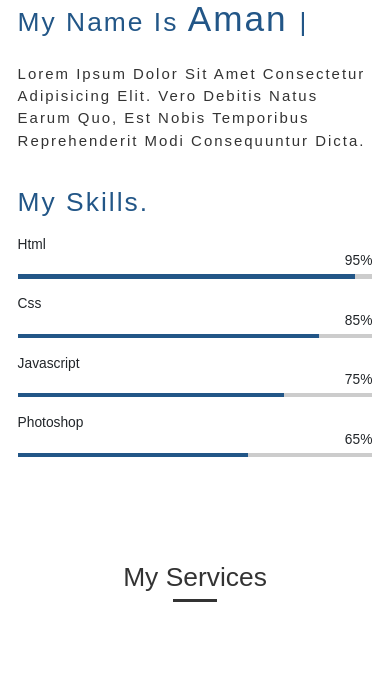
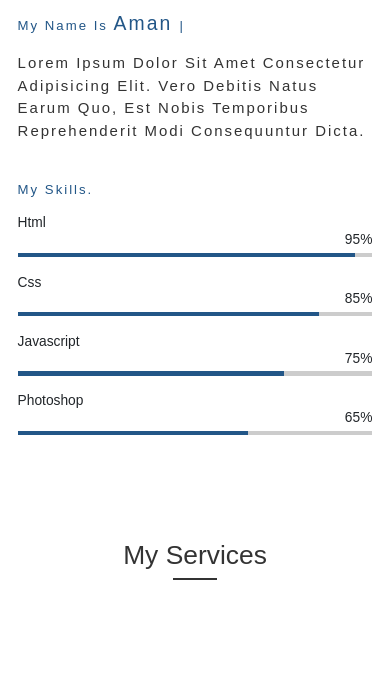
Before and after one commit to meet2aman/portfolio.github.io, a plain HTML site: page index.html in a window 390 px wide. Shown: the part 1269-1948 px from the top of the page. Drawn offline with nearby package versions, Linux system fonts and the light colour scheme; files that its build step writes are made by us from their sources; a web font is replaced by a local one.

Commit message:
Update main.scss

```diff
--- a/scss/main.scss
+++ b/scss/main.scss
@@ -148,6 +148,20 @@ body{
         }
         .nav-toggle{
             top: 5.2rem;
+        }
+    }
+    .about{
+        .row{
+            .info{
+                h2{
+                    margin-top: 1.5rem;
+                    margin-bottom: 0rem;
+                    font-size: 1.5rem;
+                }
+                .typing-text1{
+                    font-size: 2.2rem;
+                }
+            }
         }
     }
 }
```
